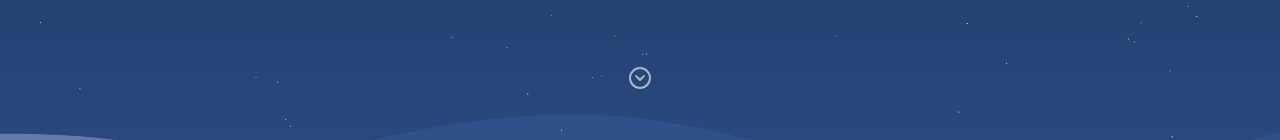
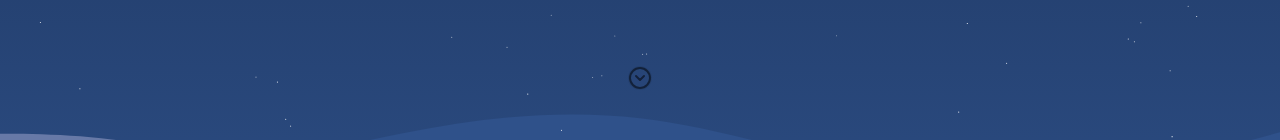
Before and after one commit to Programming-Tadulako/vatulemo, a Next.js app: page / in a window 1280 px wide. Shown: the part 456-596 px from the top of the page. Built offline with nearby package versions, Linux system fonts and the light colour scheme.

Commit message:
feat(home/hero): add shiny button effect to chveron down

```diff
--- /dev/null
+++ b/src/components/ui/shiny-button.tsx
@@ -0,0 +1,66 @@
+"use client";
+
+import { cn } from "@/lib/utils";
+import { motion, MotionProps, type AnimationProps } from "motion/react";
+import React from "react";
+
+const animationProps = {
+  initial: { "--x": "100%", scale: 0.8 },
+  animate: { "--x": "-100%", scale: 1 },
+  whileTap: { scale: 0.95 },
+  transition: {
+    repeat: Infinity,
+    repeatType: "loop",
+    repeatDelay: 1,
+    type: "spring",
+    stiffness: 20,
+    damping: 15,
+    mass: 2,
+    scale: {
+      type: "spring",
+      stiffness: 200,
+      damping: 5,
+      mass: 0.5,
+    },
+  },
+} as AnimationProps;
+
+interface ShinyButtonProps extends Omit<React.HTMLAttributes<HTMLElement>, keyof MotionProps>, MotionProps {
+  children: React.ReactNode;
+  className?: string;
+}
+
+export const ShinyButton = React.forwardRef<HTMLButtonElement, ShinyButtonProps>(
+  ({ children, className, ...props }, ref) => {
+    return (
+      <motion.button
+        ref={ref}
+        className={cn(
+          "relative rounded-lg px-6 py-2 font-medium backdrop-blur-xl transition-shadow duration-300 ease-in-out hover:shadow dark:bg-[radial-gradient(circle_at_50%_0%,hsl(var(--primary)/10%)_0%,transparent_60%)] dark:hover:shadow-[0_0_20px_hsl(var(--primary)/10%)]",
+          className
+        )}
+        {...animationProps}
+        {...props}
+      >
+        <span
+          className="relative block size-full text-sm uppercase tracking-wide text-[rgb(0,0,0,65%)] dark:font-light dark:text-[rgb(255,255,255,90%)]"
+          style={{
+            maskImage:
+              "linear-gradient(-75deg,hsl(var(--primary)) calc(var(--x) + 20%),transparent calc(var(--x) + 30%),hsl(var(--primary)) calc(var(--x) + 100%))",
+          }}
+        >
+          {children}
+        </span>
+        <span
+          style={{
+            mask: "linear-gradient(rgb(0,0,0), rgb(0,0,0)) content-box,linear-gradient(rgb(0,0,0), rgb(0,0,0))",
+            maskComposite: "exclude",
+          }}
+          className="absolute inset-0 z-10 block rounded-[inherit] bg-[linear-gradient(-75deg,hsl(var(--primary)/10%)_calc(var(--x)+20%),hsl(var(--primary)/50%)_calc(var(--x)+25%),hsl(var(--primary)/10%)_calc(var(--x)+100%))] p-px"
+        ></span>
+      </motion.button>
+    );
+  }
+);
+
+ShinyButton.displayName = "ShinyButton";
--- a/src/features/home/sections/HeroSection.tsx
+++ b/src/features/home/sections/HeroSection.tsx
@@ -5,6 +5,7 @@
 import { FaDiscord, FaInstagram } from "react-icons/fa";
 import Image from "next/image";
 import Link from "next/link";
+import { ShinyButton } from "@/components/ui/shiny-button";
 
 export default function HeroSection() {
   return (
@@ -28,7 +29,9 @@
             </Link>
           </div>
           <Link href="/#about" className="mx-auto mt-20">
-            <CircleChevronDown className="opacity-60 transition-opacity hover:scale-110 hover:opacity-100" />
+            <ShinyButton className="group rounded-full p-0">
+              <CircleChevronDown className="opacity-80 transition-opacity group-hover:scale-110 group-hover:opacity-100" />
+            </ShinyButton>
           </Link>
         </div>
       </div>
```
